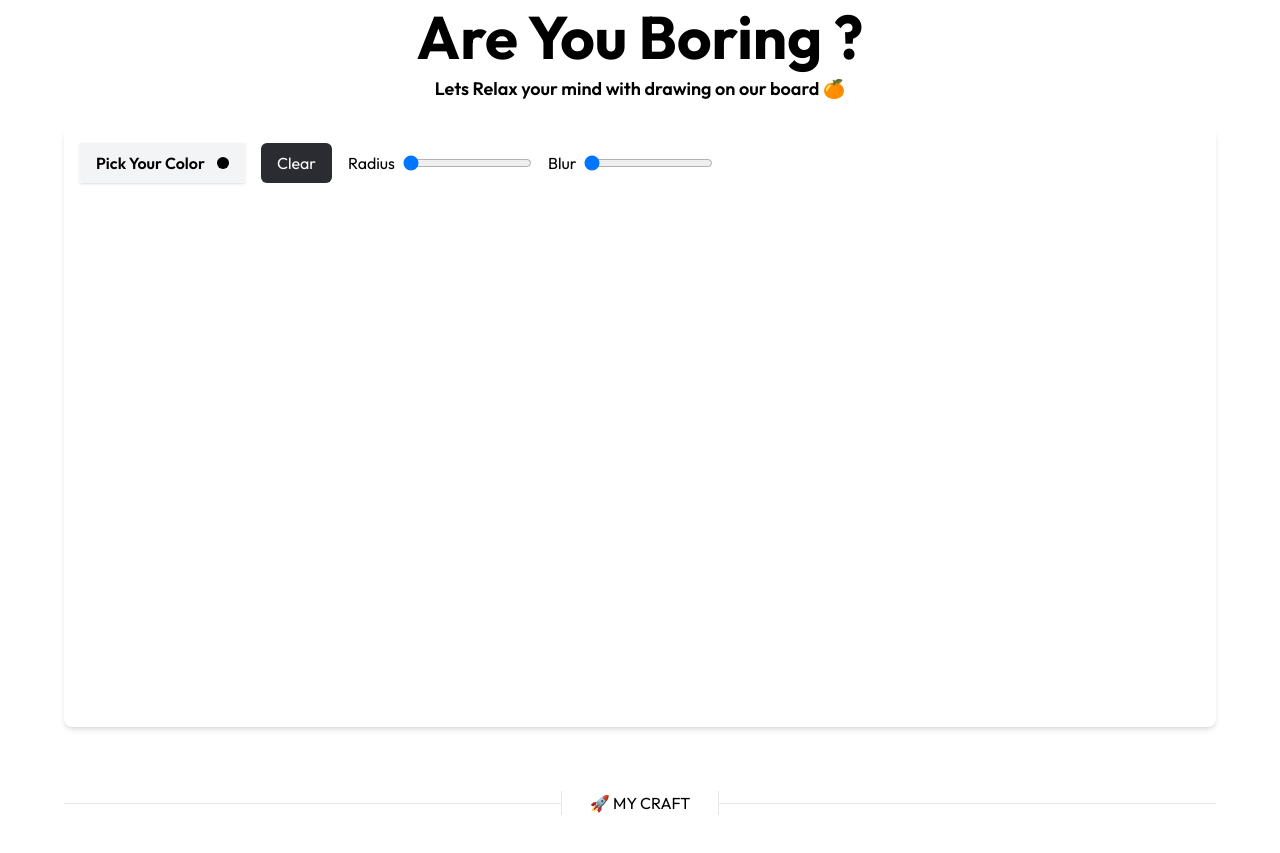
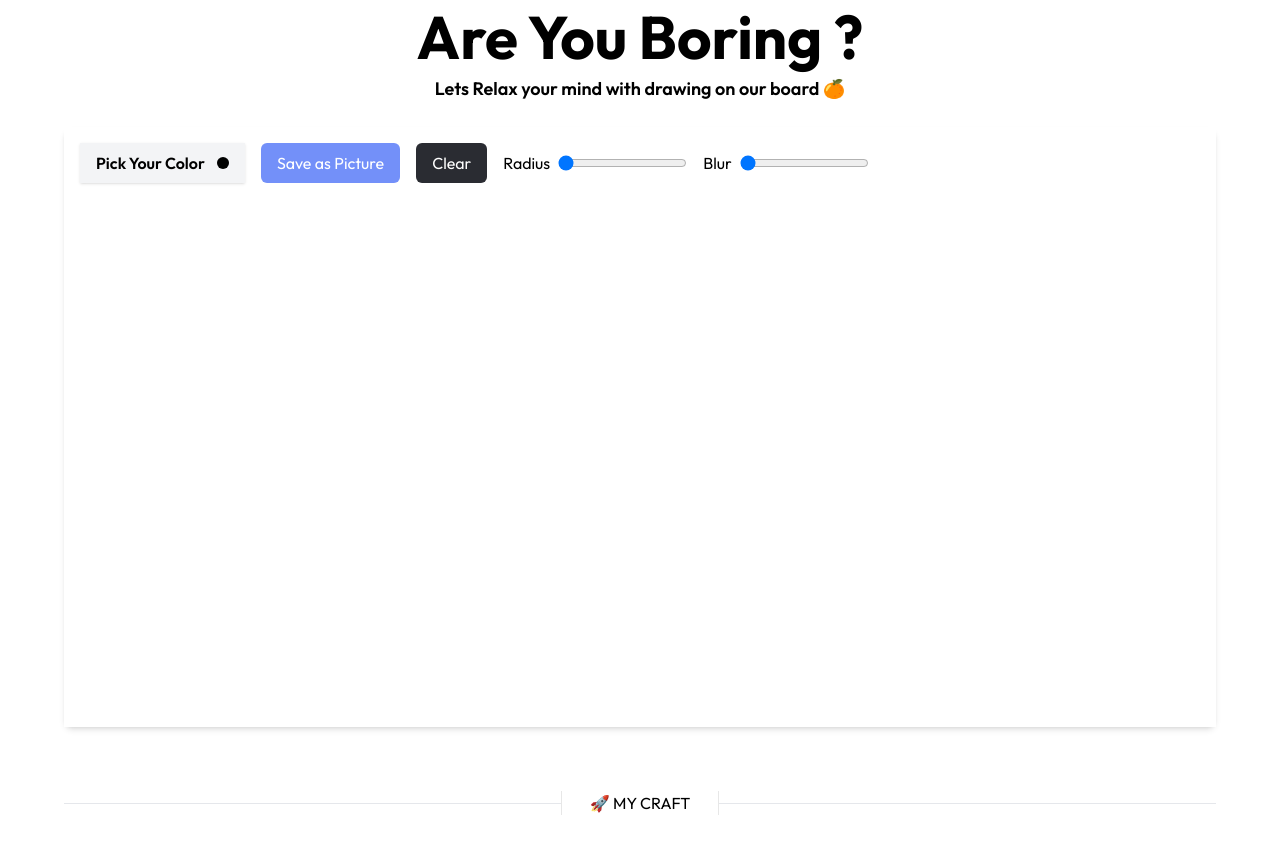
Before and after one commit to fathrahh/personal-web, a Next.js app: page / in a window 1280 px wide. Shown: the part 2380-3233 px from the top of the page. Built offline with nearby package versions, Linux system fonts and the light colour scheme.

Commit message:
add download button

```diff
--- a/src/app/sections/Home/Boring.tsx
+++ b/src/app/sections/Home/Boring.tsx
@@ -6,10 +6,7 @@ import React, { useEffect, useRef, useState } from "react";
 export default function Boring() {
   const canvasRef = useRef<HTMLCanvasElement | null>(null);
   const containerCanvasRef = useRef<HTMLDivElement | null>(null);
-  const [canvasScale, setCanvasScale] = useState({
-    w: 300,
-    h: 300,
-  });
+
   const [isPainting, setIsPainting] = useState(false);
   const [radius, setRadius] = useState(1);
   const [blur, setBlur] = useState(0);
@@ -66,18 +63,31 @@ export default function Boring() {
     context.clearRect(0, 0, context.canvas.width, context.canvas.height);
   };
 
+  const downloadImage = () => {
+    if (!canvasRef.current) return;
+
+    const canvas = canvasRef.current;
+    let canvasUrl = canvas.toDataURL();
+
+    const createEl = document.createElement("a");
+    createEl.href = canvasUrl;
+
+    createEl.download = new Date().getTime() + "_Gambar_gabut.jpg";
+
+    createEl.click();
+    createEl.remove();
+  };
+
   useEffect(() => {
     if (!canvasRef.current || !containerCanvasRef.current) return;
     const ctx = canvasRef.current.getContext("2d") as CanvasRenderingContext2D;
     const { width, height } =
       containerCanvasRef.current.getBoundingClientRect();
 
-    console.log(width, height);
-
-    setCanvasScale({
-      w: width,
-      h: height,
-    });
+    ctx.canvas.width = width;
+    ctx.canvas.height = height;
+    ctx.fillStyle = "white";
+    ctx.fillRect(0, 0, width, height);
   }, []);
 
   return (
@@ -112,6 +122,9 @@ export default function Boring() {
             onChange={(e) => setColorPicker(e.target.value)}
             value={colorPicker}
           />
+          <Button onClick={downloadImage} variant={"secondary"}>
+            Save as Picture
+          </Button>
           <Button onClick={clearCanvas}>Clear</Button>
           <div className="inline-flex gap-2 items-center">
             <label htmlFor="radius">Radius</label>
@@ -137,9 +150,7 @@ export default function Boring() {
           </div>
         </div>
         <canvas
-          className="cursor-default"
-          width={canvasScale.w}
-          height={canvasScale.h}
+          className="cursor-default bg-white"
           onMouseDown={startPainting}
           onMouseLeave={stopPainting}
           onMouseUp={stopPainting}
```
